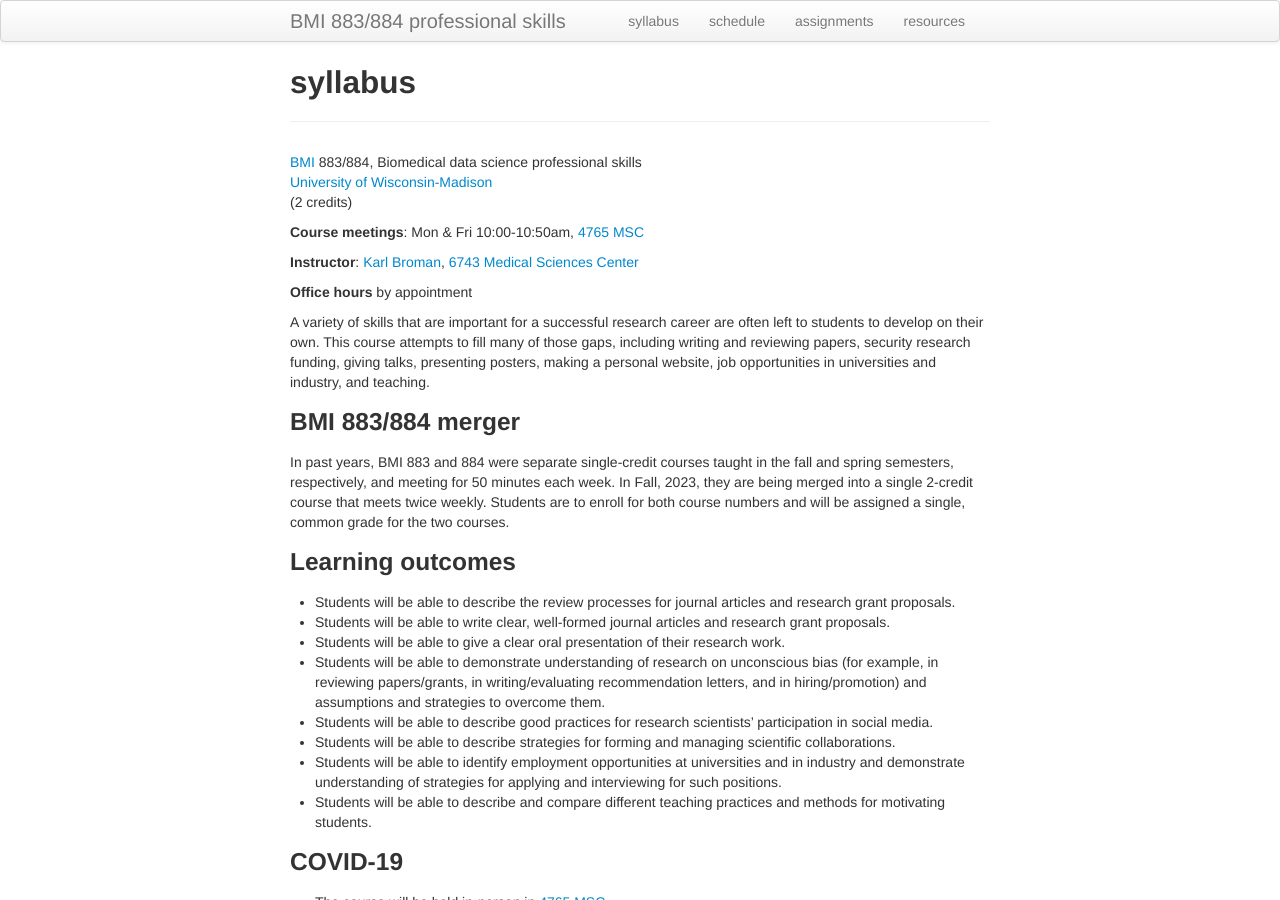
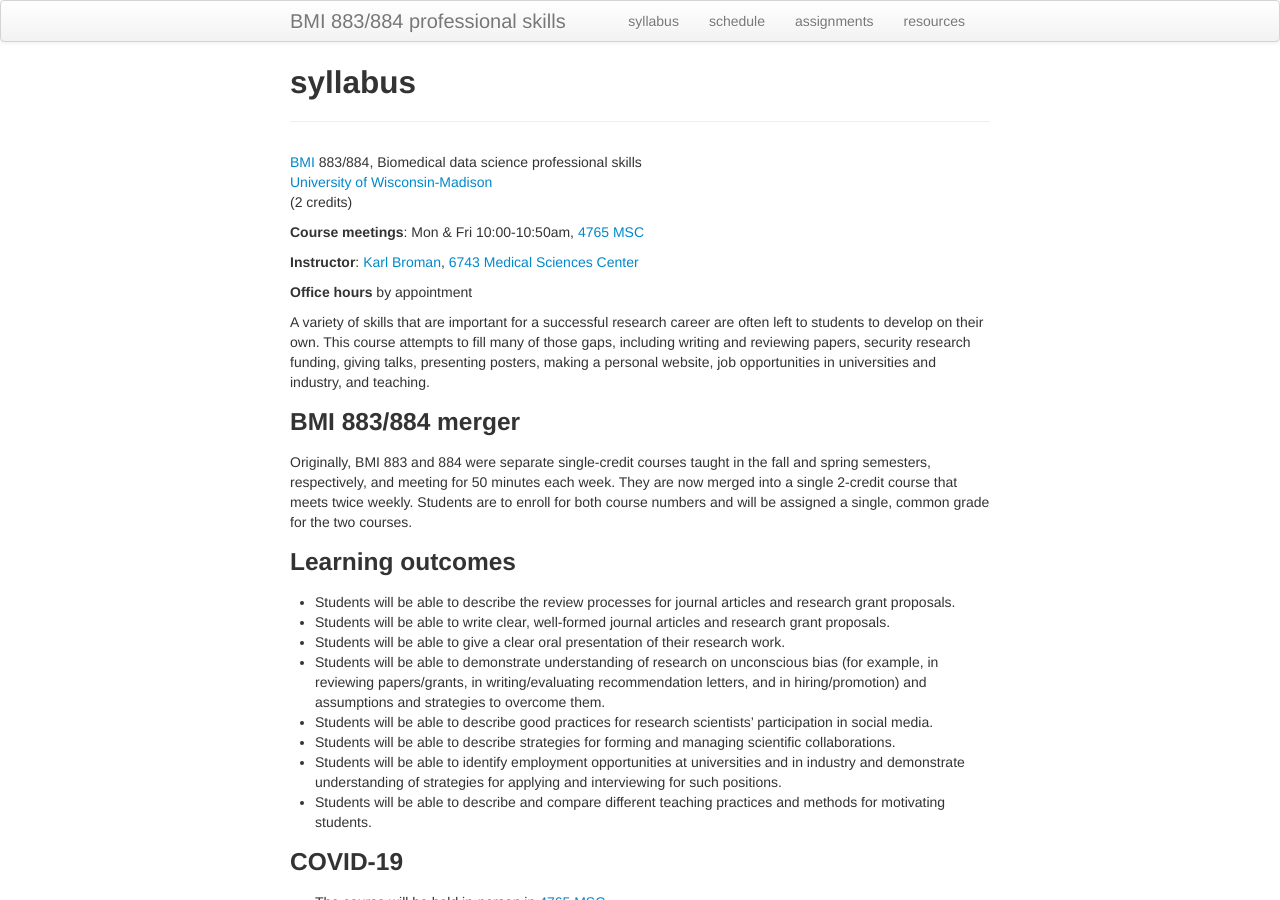
Before and after one commit to kbroman/BMI883, a Jekyll site: the page built from syllabus.md, in a window 1280 px wide and 900 px high. Built offline with Jekyll 4.4.1, drawn with Linux system fonts in a browser that asks for light colours.

Commit message:
syllabus: revise text describing merger of 883/884

```diff
--- a/syllabus.md
+++ b/syllabus.md
@@ -24,9 +24,9 @@ industry, and teaching.
 
 ### BMI 883/884 merger
 
-In past years, BMI 883 and 884 were separate single-credit courses
+Originally, BMI 883 and 884 were separate single-credit courses
 taught in the fall and spring semesters, respectively, and meeting for
-50 minutes each week. In Fall, 2023, they are being merged into a
+50 minutes each week. They are now merged into a
 single 2-credit course that meets twice weekly. Students are to enroll
 for both course numbers and will be assigned a single, common grade
 for the two courses.
```
